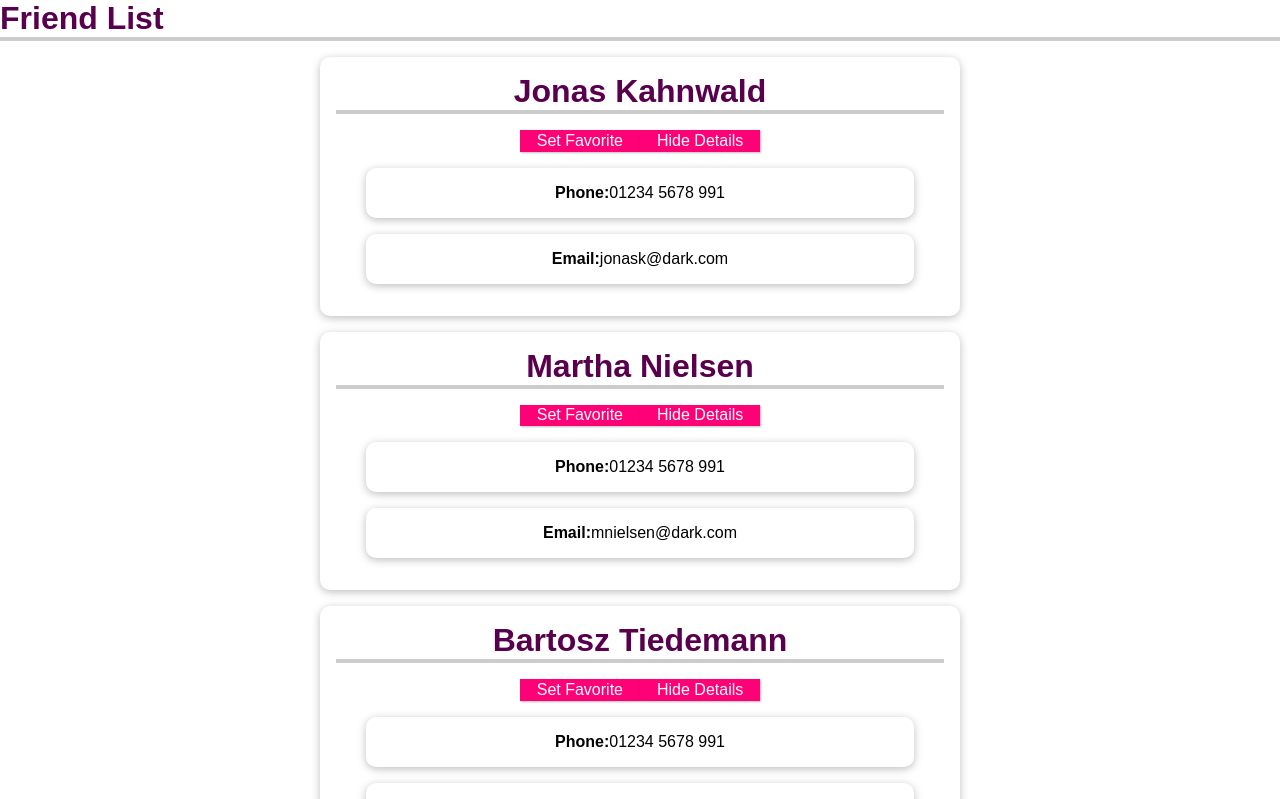
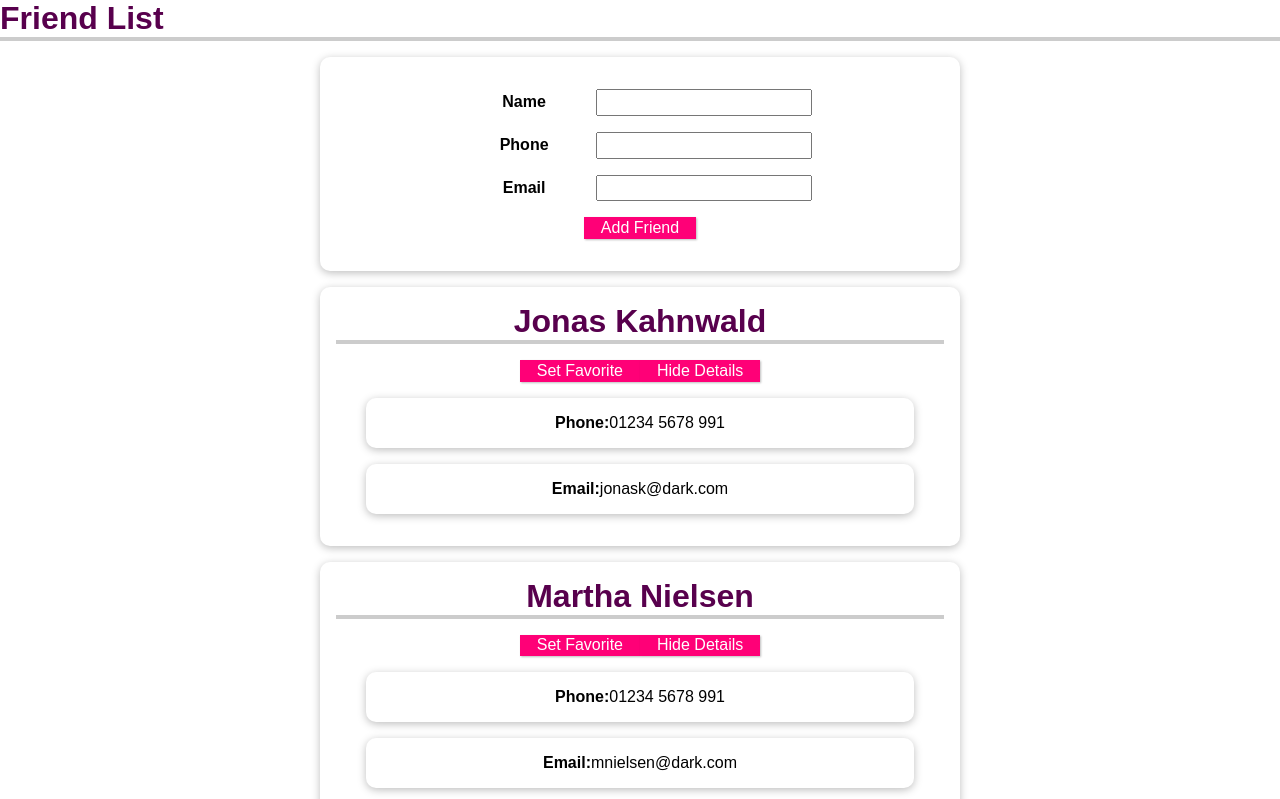
Before and after one commit to mauforero/vuejs-2-the-complete-guide, a Vue app in the folder module-6-components/vue-cli-01-a-new-vue-project/: page / in a window 1280 px wide. Shown: the top 799 px of the page. Built offline with nearby package versions, Linux system fonts and the light colour scheme.

Commit message:
Module 8: Add create friend component

```diff
--- a/module-6-components/vue-cli-01-a-new-vue-project/src/App.vue
+++ b/module-6-components/vue-cli-01-a-new-vue-project/src/App.vue
@@ -1,5 +1,6 @@
 <template>
   <h2>Friend List</h2>
+  <add-friend @add-friend="addFriend"></add-friend>
   <ul>
     <friend-contact
       v-for="friend in friendList"
@@ -50,6 +51,16 @@ const app = {
     favoriteWasToggled(friendId) {
       const friend = this.friendList.find((friend) => friend.id === friendId);
       friend.isFavorite = !friend.isFavorite;
+    },
+    addFriend(name, phone, email) {
+      const newFriend = {
+        id: name.toLowerCase().replace(" ", "-"),
+        name,
+        phone,
+        email,
+        isFavorite: false,
+      };
+      this.friendList.push(newFriend);
     },
   },
 };
@@ -121,4 +132,28 @@ header {
   border-color: #ec3169;
   box-shadow: 1px 1px 4px rgba(0, 0, 0, 0.26);
 }
+
+#app form {
+  box-shadow: 0 2px 8px rgba(0, 0, 0, 0.26);
+  margin: 1rem auto;
+  border-radius: 10px;
+  padding: 1rem;
+  text-align: center;
+  width: 90%;
+  max-width: 40rem;
+}
+
+#app input {
+  font: inherit;
+  padding: 0.15rem;
+}
+#app label {
+  font-weight: bold;
+  margin-right: 1rem;
+  width: 7rem;
+  display: inline-block;
+}
+#app form div {
+  margin: 1rem 0;
+}
 </style>
--- /dev/null
+++ b/module-6-components/vue-cli-01-a-new-vue-project/src/components/AddFriend.vue
@@ -0,0 +1,40 @@
+<template>
+  <form @submit.prevent="submitFriend">
+    <div>
+      <label for="name">Name</label>
+      <input name="name" id="name" type="text" v-model="enteredName" />
+    </div>
+    <div>
+      <label for="phone">Phone</label>
+      <input name="phone" id="phone" type="text" v-model="enteredPhone" />
+    </div>
+    <div>
+      <label for="email">Email</label>
+      <input name="email" id="email" type="email" v-model="enteredEmail" />
+    </div>
+    <div><button>Add Friend</button></div>
+  </form>
+</template>
+<script>
+const AddFriend = {
+  emit: ["add-friend"],
+  data() {
+    return {
+      enteredName: "",
+      enteredPhone: "",
+      enteredEmail: "",
+    };
+  },
+  methods: {
+    submitFriend() {
+      this.$emit(
+        "add-friend",
+        this.enteredName,
+        this.enteredPhone,
+        this.enteredEmail
+      );
+    },
+  },
+};
+export default AddFriend;
+</script>
--- a/module-6-components/vue-cli-01-a-new-vue-project/src/main.js
+++ b/module-6-components/vue-cli-01-a-new-vue-project/src/main.js
@@ -1,7 +1,9 @@
 import { createApp } from "vue";
 import App from "./App";
 import FriendContact from "./components/FriendContact.vue";
+import AddFriend from "./components/AddFriend.vue";
 
 const app = createApp(App);
 app.component("friend-contact", FriendContact);
+app.component("add-friend", AddFriend);
 app.mount("#app");
```
